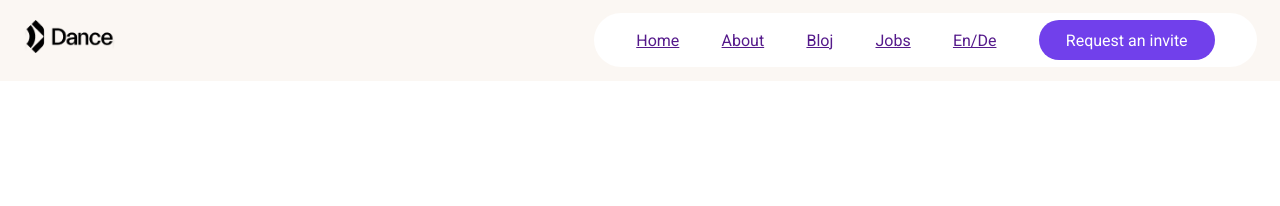
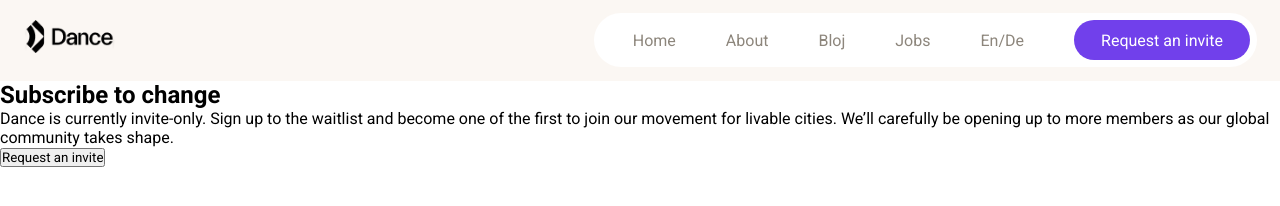
Before and after one commit to D00dlezZz/dance, a website: page dist/index.html in a window 1280 px wide. Drawn offline with Linux system fonts and the light colour scheme.

Commit message:
new section

```diff
--- a/dist/index.html
+++ b/dist/index.html
@@ -24,6 +24,13 @@
       <button class="menu__button">Request an invite</button>
     </div>
   </nav>
+  <section class="subscribe">
+    <div class="subscribe__container">
+      <h2 class="subscribe__title">Subscribe to change</h2>
+      <p class="subscribe__text">Dance is currently invite-only. Sign up to the waitlist and become one of the first to join our movement for livable cities. We’ll carefully be opening up to more members as our global community takes shape.</p>
+      <button class="subscribe__button">Request an invite</button>
+    </div>
+  </section>
 </body>
 
 </html>
--- a/dist/style/style.css
+++ b/dist/style/style.css
@@ -22,9 +22,9 @@
   display: -webkit-box;
   display: -ms-flexbox;
   display: flex;
-  -webkit-box-pack: space-evenly;
-      -ms-flex-pack: space-evenly;
-          justify-content: space-evenly;
+  -webkit-box-pack: end;
+      -ms-flex-pack: end;
+          justify-content: flex-end;
   -webkit-box-align: center;
       -ms-flex-align: center;
           align-items: center;
@@ -42,5 +42,16 @@
   height: 40px;
   width: 176px;
   font-size: 16px;
+  margin-right: 7px;
+}
+
+* .menu__navigation .manu__item {
+  text-decoration: none;
+  color: #8D867C;
+  margin-right: 50px;
+}
+
+* .menu__navigation .manu__item:hover {
+  color: #49464F;
 }
 /*# sourceMappingURL=style.css.map */
--- a/dist/style/style.scss
+++ b/dist/style/style.scss
@@ -11,7 +11,7 @@
     background-color: #fbf7f3;
     &__navigation {
       display: flex;
-      justify-content: space-evenly;
+      justify-content: flex-end;
       align-items: center;
       background-color: #ffffff;
       border-radius: 30px;
@@ -25,6 +25,15 @@
         height: 40px;
         width: 176px;
         font-size: 16px;
+        margin-right: 7px;
+      }
+      .manu__item {
+          text-decoration: none;
+          color: #8D867C;
+          margin-right: 50px;
+      }
+      .manu__item:hover {
+        color: #49464F;
       }
     }
   }
```
Also changed, not shown: 1 other file.
